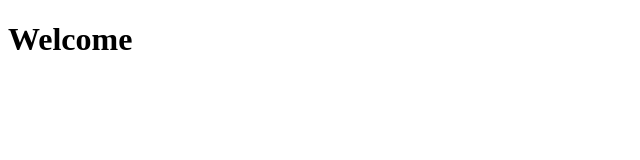
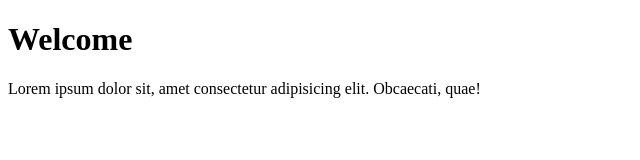
Before and after one commit to MohammadAdnan7874/my_project1, a plain HTML site: page index.html in a window 1280 px wide. Shown: the whole page, without its empty margins (0-640 px from the left). Drawn offline with Linux system fonts and the light colour scheme.

Commit message:
add paragraph

```diff
--- a/index.html
+++ b/index.html
@@ -7,5 +7,6 @@
 </head>
 <body>
     <h1>Welcome</h1>
+    <p>Lorem ipsum dolor sit, amet consectetur adipisicing elit. Obcaecati, quae!</p>
 </body>
 </html>
```
